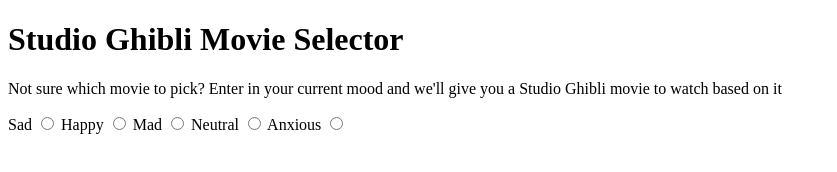
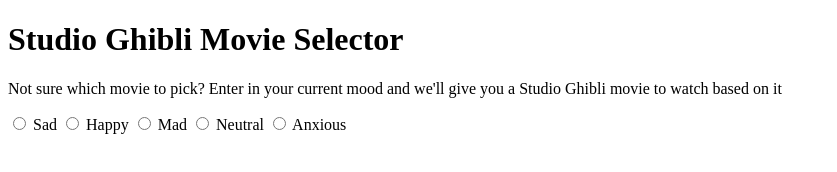
Before and after one commit to totoroistyping/ghiblimovies, a plain HTML site: page index.html in a window 1280 px wide. Shown: the whole page, without its empty margins (0-837 px from the left). Drawn offline with Linux system fonts and the light colour scheme.

Commit message:
Update index.html

```diff
--- a/index.html
+++ b/index.html
@@ -10,16 +10,20 @@
   <h1> Studio Ghibli Movie Selector</h1>
   <p>Not sure which movie to pick? Enter in your current mood and we'll give you a Studio Ghibli movie to watch based on it</p>
   <form>
+    <input name="feeling" id="sad" type="radio">
     <label for="sad">Sad</label>
-    <input name="feeling" id="sad" type="radio"/>
+
+    <input name="feeling" id="happy" type="radio">
     <label for="happy">Happy</label>
-    <input  name="feeling" id="happy" type="radio"/>
+
+    <input name="feeling" id="mad" type="radio">
     <label for="mad">Mad</label>
-    <input name="feeling" id="mad" type="radio"/>
+
+    <input name="feeling" id="neutral" type="radio">
     <label for="neutral">Neutral</label>
-    <input name="feeling" id="neutral" type="radio"/>
+
+    <input name="feeling" id="anxious" type="radio">
     <label for="anxious">Anxious</label>
-    <input name="feeling" id="anxious" type="radio"/>
   </form>
 </body>
 
```
